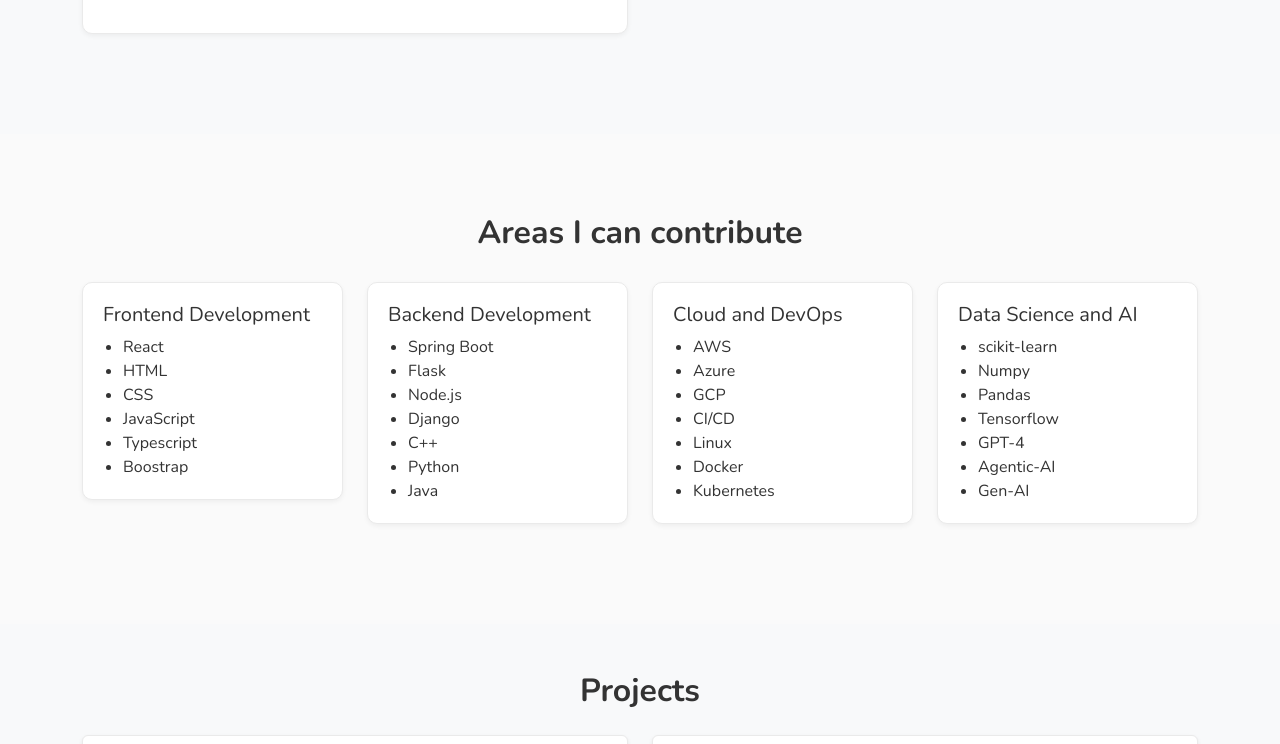
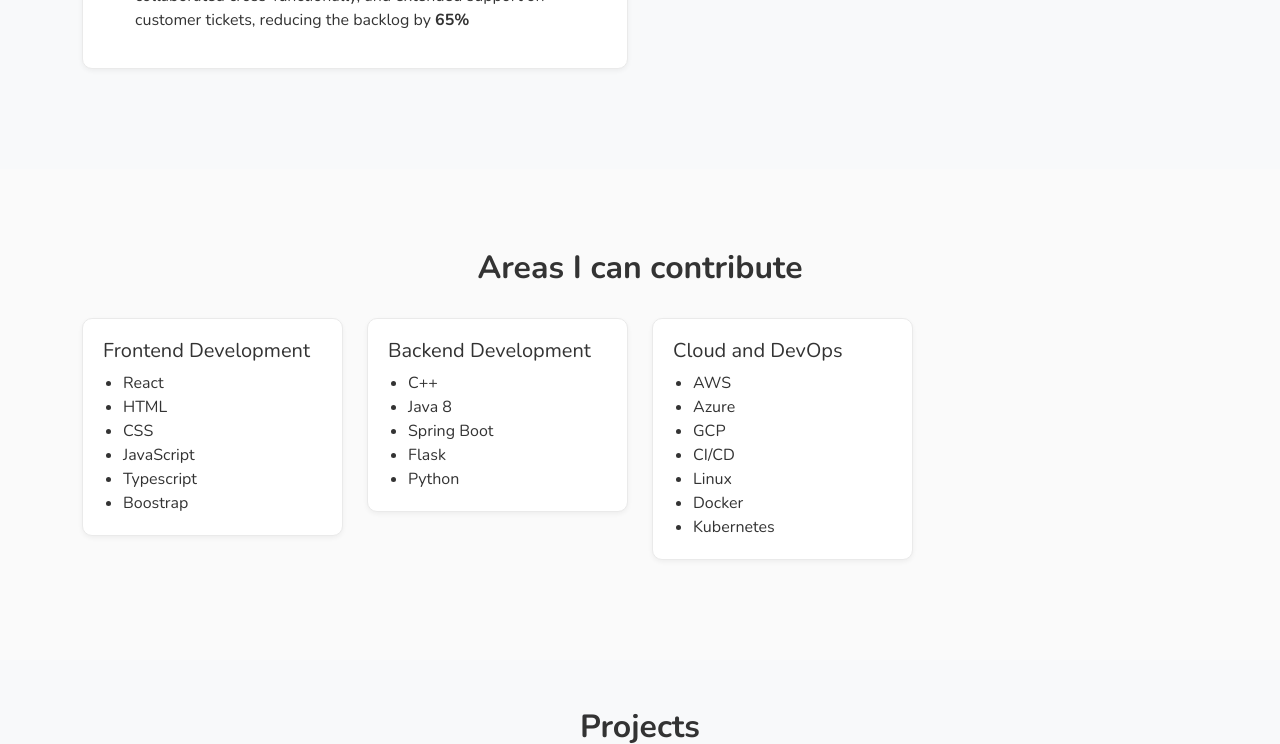
Before and after one commit to sakshamteji99/sakshamteji99.github.io, a plain HTML site: page index.html in a window 1280 px wide. Shown: the part 1968-2712 px from the top of the page. Drawn offline with nearby package versions, Linux system fonts and the light colour scheme.

Commit message:
Update index.html
Polishing

```diff
--- a/index.html
+++ b/index.html
@@ -97,7 +97,7 @@
            alt="My Profile Picture"
            class="profile-pic">
       <p class="mt-4 about-text">
-        I am a Full Stack Software Engineer with over 4 years of experience, having expertise in architecting fault-tolerant microservices and various cloud technologies. Proficient in Spring Boot, Flask, Django, React, and cloud-native DevOps practices, I focus on delivering scalable, high-impact products. Experienced across multi-cloud environments(AWS, Azure, GCP), I am currently expanding my focus on Data Science and AI, believing that’s where the future truly lies.
+        I am a backendOps heavy full Stack Software Engineer with over 4 years of experience, having expertise in architecting fault-tolerant microservices and various cloud technologies. Proficient in Spring Boot, Flask, React, C++ development and cloud-native DevOps practices, I focus on delivering scalable, high-impact products. Experienced across multi-cloud environments(AWS, Azure, GCP), I am currently expanding my focus on Data Science and AI, believing that’s where the future truly lies.
       </p>
       <!-- <a href="" target="_blank" class="btn btn-primary mt-3">View Resume</a> -->
     </div>
@@ -183,13 +183,12 @@ etc, ensuring <b>9.99% uptime across 5 million monthly transactions</b></li>
           <div class="skill-card">
             <h5>Backend Development</h5>
 			<ul style="padding-left: 20px; margin: 0;">
-            	<li>Spring Boot</li>
+            	<li>C++</li>
+				<li>Java 8</li>
+				<li>Spring Boot</li>
 				<li>Flask</li>
-				<li>Node.js</li>
-				<li>Django</li>
-				<li>C++</li>
 				<li>Python</li>
-				<li>Java</li>
+
 		  </ul>
 
           </div>
@@ -209,7 +208,7 @@ etc, ensuring <b>9.99% uptime across 5 million monthly transactions</b></li>
 		  </ul>
           </div>
         </div>
-        <div class="col-md-3">
+        <!-- <div class="col-md-3">
           <div class="skill-card">
             <h5>Data Science and AI</h5>
 			<ul style="padding-left: 20px; margin: 0;">
@@ -223,7 +222,7 @@ etc, ensuring <b>9.99% uptime across 5 million monthly transactions</b></li>
 
 		  </ul>
           </div>
-        </div>
+        </div> -->
       </div>
     </div>
   </section>
```
